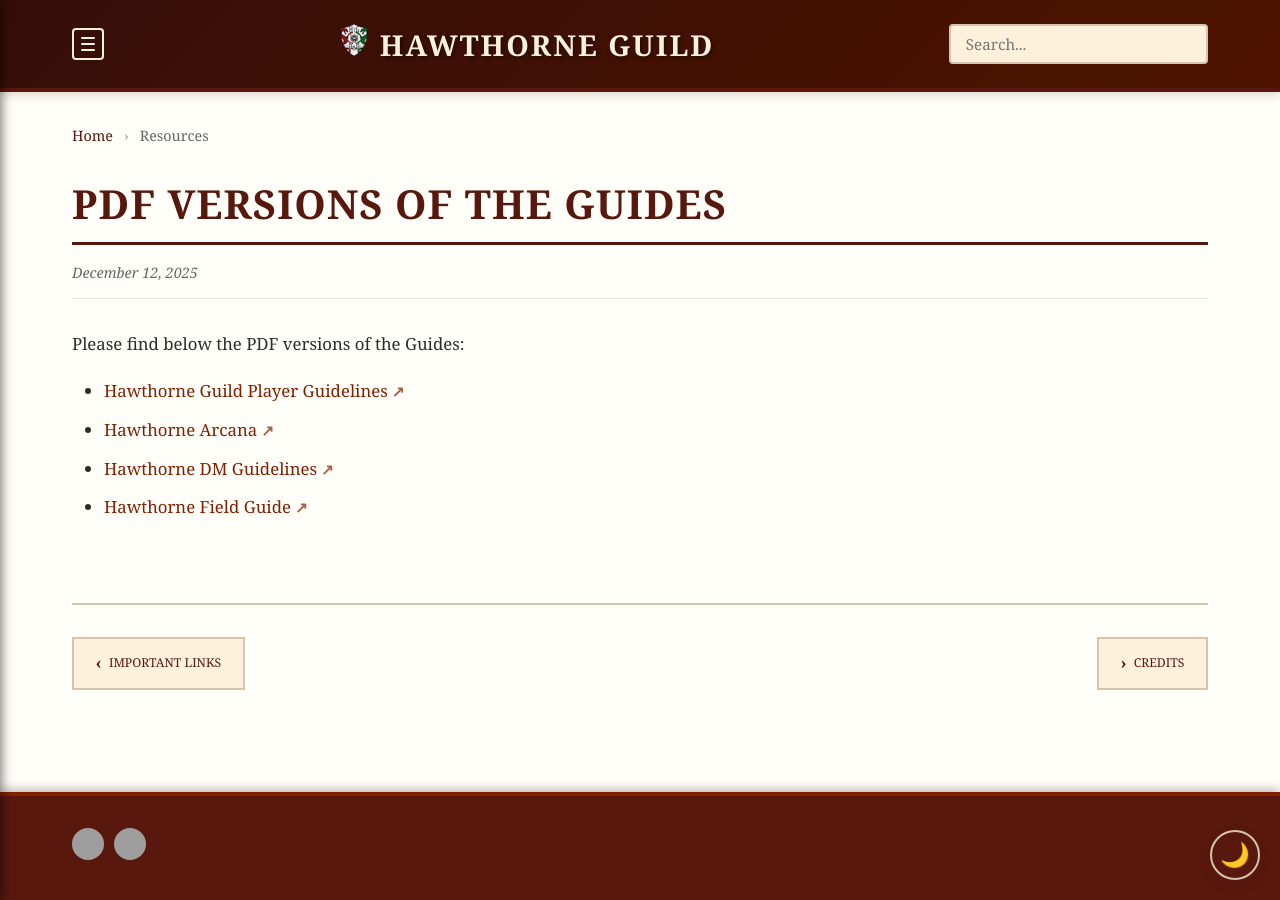
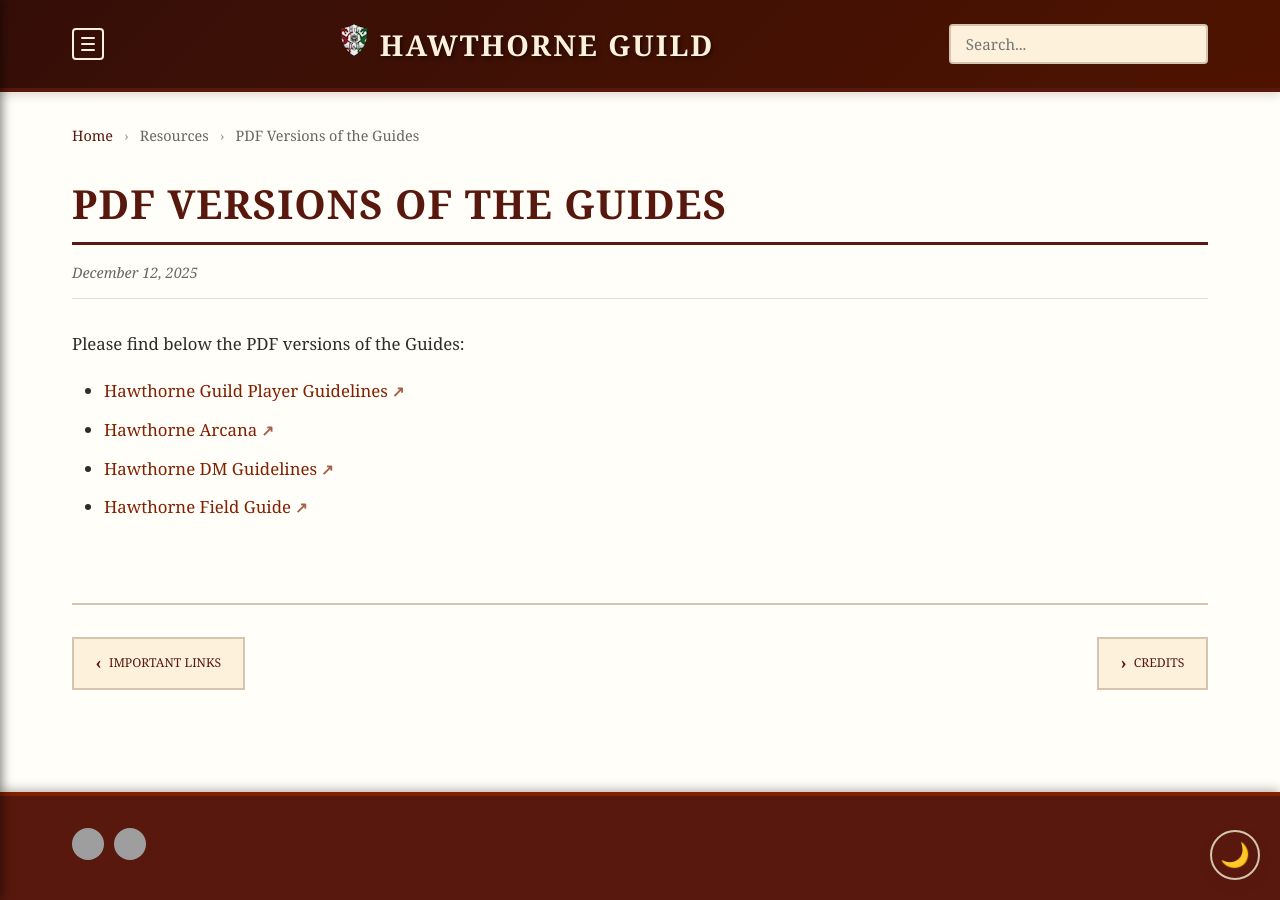
Before and after one commit to coconutswallow/Guides, a Jekyll site: the page built from _resources/PDF-guides.md, in a window 1280 px wide. Built offline with Jekyll 4.4.1, drawn with Linux system fonts in a browser that asks for light colours; comment, search, counter and statistics services are not loaded; grey boxes are pictures that could not be loaded.

Commit message:
toc fixes

```diff
--- a/_layouts/doc.html
+++ b/_layouts/doc.html
@@ -2,8 +2,7 @@
 layout: default
 ---
 <div class="doc-container">
-    <div class="doc-content">
-        <!-- Breadcrumb Navigation -->
+    <div class="doc-content {% unless page.toc %}no-toc{% endunless %}">
         <nav class="breadcrumb">
             <a href="{{ site.baseurl }}/">Home</a>
             {% assign url_parts = page.url | split: '/' %}
@@ -15,12 +14,12 @@
                     <span class="breadcrumb-item">{{ part | replace: '-', ' ' | capitalize }}</span>
                 {% endunless %}
             {% endfor %}
+            <span class="breadcrumb-separator">›</span>
+            <span class="breadcrumb-item active">{{ page.title }}</span>
         </nav>
 
-        <!-- Page Title -->
         <h1 class="doc-title">{{ page.title }}</h1>
 
-        <!-- Page Metadata (optional) -->
         {% if page.author or page.date %}
         <div class="doc-meta">
             {% if page.author %}<span class="doc-author">By {{ page.author }}</span>{% endif %}
@@ -28,12 +27,10 @@
         </div>
         {% endif %}
 
-        <!-- Main Content -->
         <div class="doc-body">
             {{ content }}
         </div>
 
-        <!-- Table of Contents (if enabled) -->
         {% if page.toc %}
         <aside class="doc-toc">
             <h3>On This Page</h3>
@@ -41,7 +38,6 @@
         </aside>
         {% endif %}
 
-        <!-- Footer Navigation (Previous/Next) -->
         {% if page.collection %}
         <nav class="doc-footer-nav">
             {% assign collection_items = site[page.collection] | sort: 'order' %}
--- a/assets/css/style.css
+++ b/assets/css/style.css
@@ -1683,6 +1683,16 @@
     align-items: start;
   }
 
+  .doc-content.no-toc {
+    grid-template-columns: 100%;
+    grid-template-areas:
+      "bread"
+      "title"
+      "meta"
+      "body"
+      "nav";
+  }
+
   .doc-toc {
     display: block; /* Show the ToC */
     position: sticky;
```
